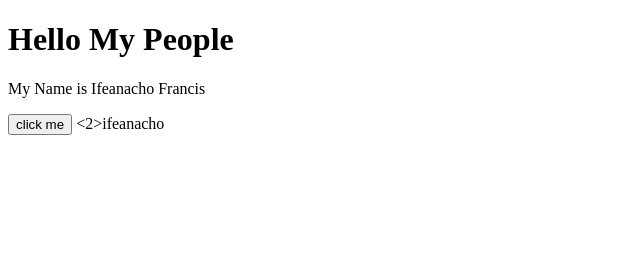
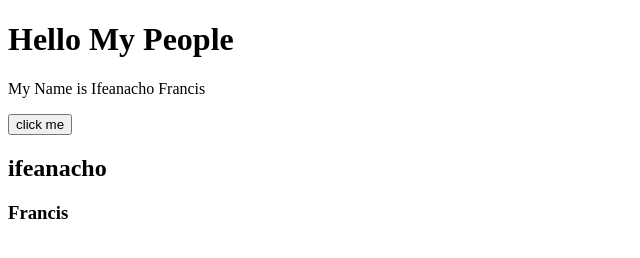
Before and after one commit to Ifeanacho1/Ifeanacho1, a website: page index.html in a window 1280 px wide. Shown: the whole page, without its empty margins (0-640 px from the left). Drawn offline with Linux system fonts and the light colour scheme.

Commit message:
added h3 tag to html

```diff
--- a/index.html
+++ b/index.html
@@ -9,6 +9,7 @@
     <h1>Hello My People</h1>
     <p>My Name is Ifeanacho Francis</p>
     <button>click me</button>
-    <2>ifeanacho</2>
+    <h2>ifeanacho</h2>
+    <h3>Francis</h3>
   </body>
 </html>
```
